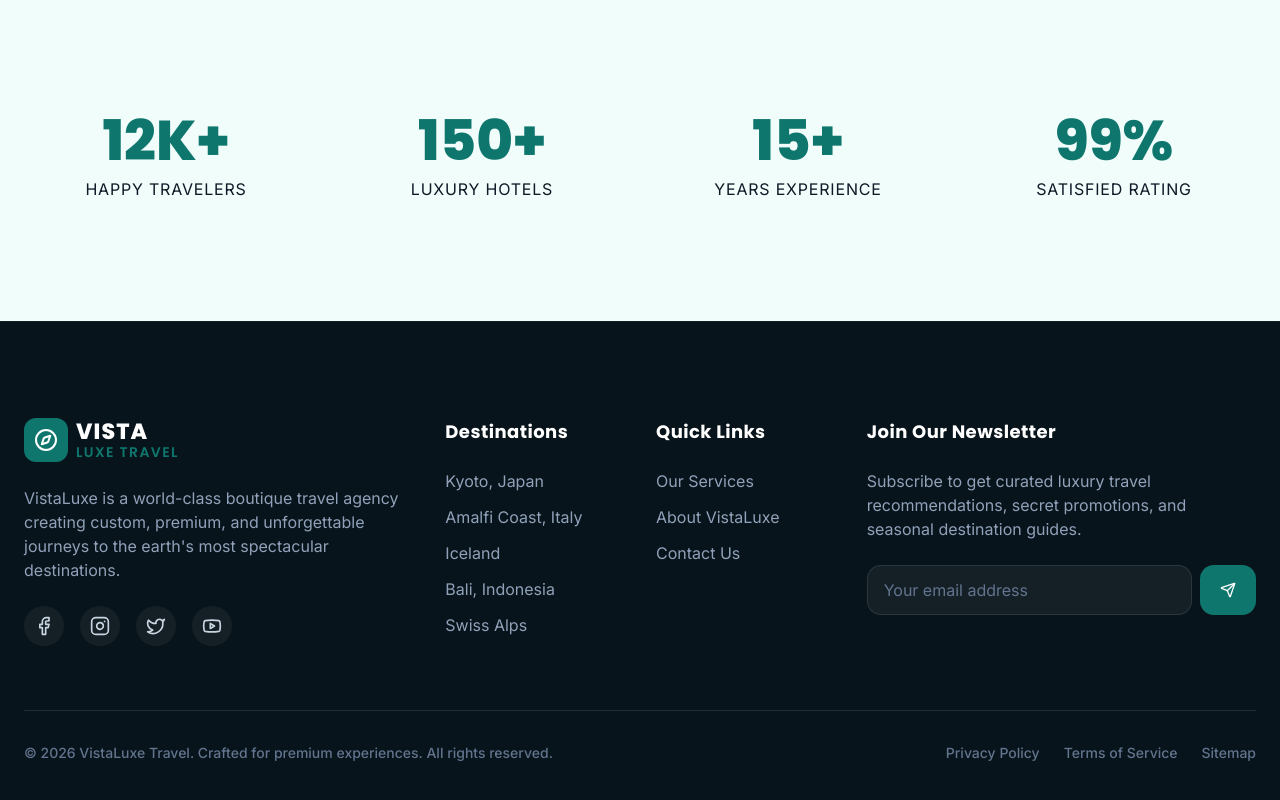
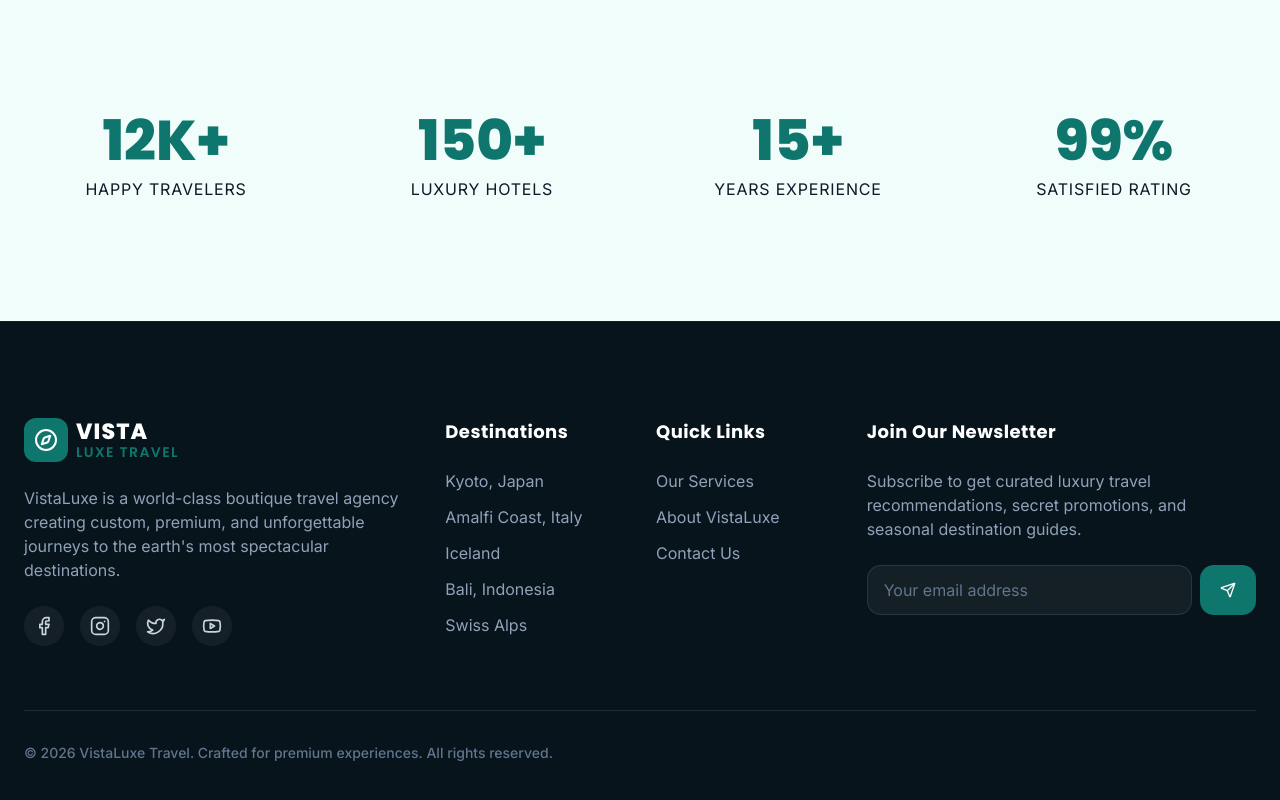
Before and after one commit to ehas1990/jenishatravel, a Next.js app: page / in a window 1280 px wide. Shown: the part 5278-6078 px from the top of the page. Built offline with nearby package versions, Linux system fonts and the light colour scheme.

Commit message:
style: remove Privacy Policy, Terms of Service, and Sitemap links from footer

```diff
--- a/components/layout/Footer.tsx
+++ b/components/layout/Footer.tsx
@@ -129,11 +129,6 @@ export default function Footer() {
           <p className="text-slate-500 text-caption text-center sm:text-left">
             © 2026 VistaLuxe Travel. Crafted for premium experiences. All rights reserved.
           </p>
-          <div className="flex space-x-6 text-caption text-slate-500">
-            <a href="#" className="hover:text-slate-400 transition-colors">Privacy Policy</a>
-            <a href="#" className="hover:text-slate-400 transition-colors">Terms of Service</a>
-            <a href="#" className="hover:text-slate-400 transition-colors">Sitemap</a>
-          </div>
         </div>
       </Container>
     </footer>
```
